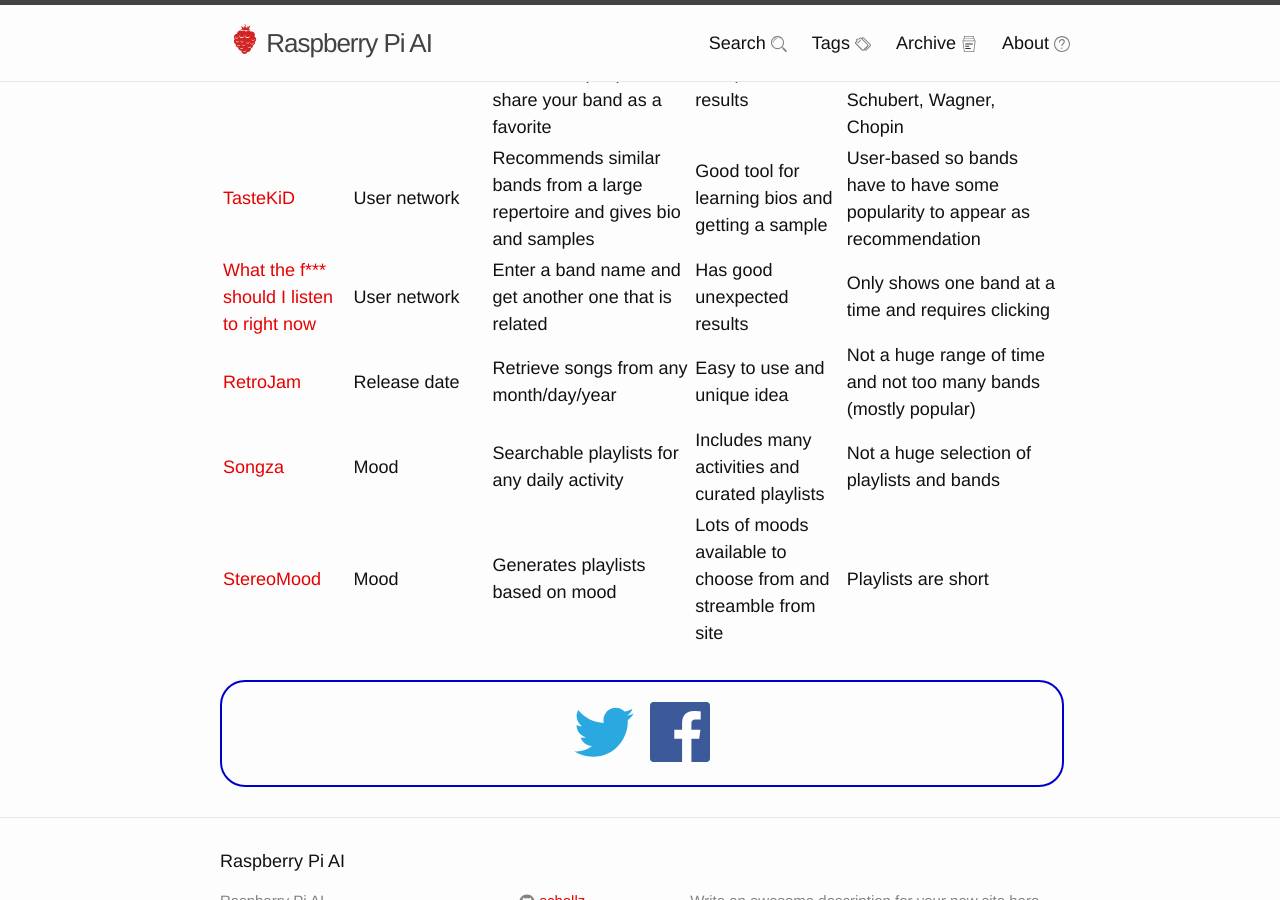
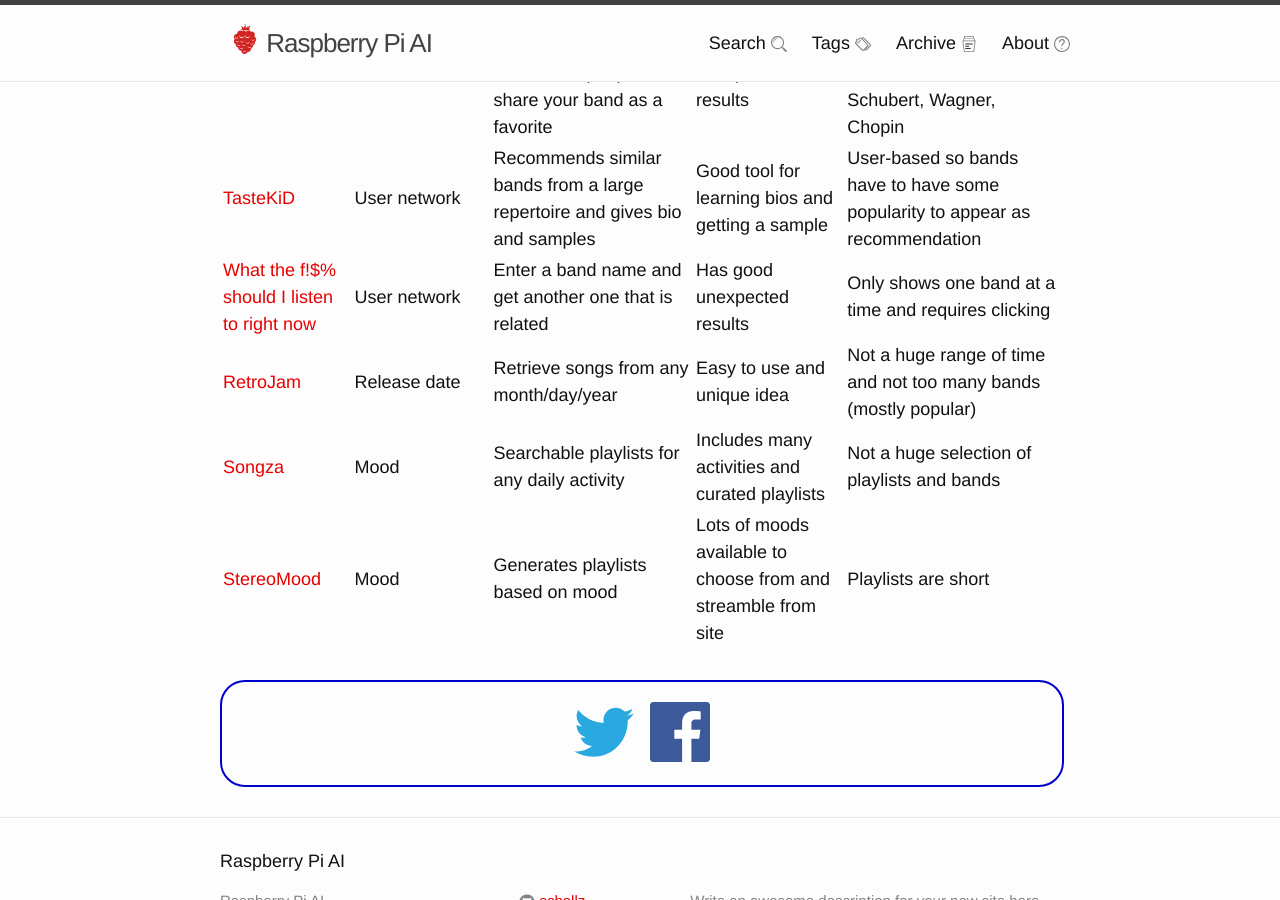
Before and after one commit to schollz/rpiai.com.old, a Jekyll site: the page built from _posts/2015-05-25-music-discovery-tools.markdown, in a window 1280 px wide and 900 px high, scrolled down 1362 px. Built offline with Jekyll 4.4.1, drawn with Linux system fonts in a browser that asks for light colours; Markdown is read by kramdown in place of the engine named in the settings; comment, search, counter and statistics services are not loaded.

Commit message:
Update 2015-05-25-music-discovery-tools.markdown

```diff
--- a/_posts/2015-05-25-music-discovery-tools.markdown
+++ b/_posts/2015-05-25-music-discovery-tools.markdown
@@ -107,7 +107,7 @@
 <td align="left">User-based so bands have to have some popularity to appear as recommendation</td>
 </tr>
 <tr>
-<td align="left"><a href="http://whatthefuckshouldilistentorightnow.com/">What the f*** should I listen to right now</a></td>
+<td align="left"><a href="http://whatthefuckshouldilistentorightnow.com/">What the f!$% should I listen to right now</a></td>
 <td align="left">User network</td>
 <td align="left">Enter a band name and get another one that is related</td>
 <td align="left">Has good unexpected results</td>
```
